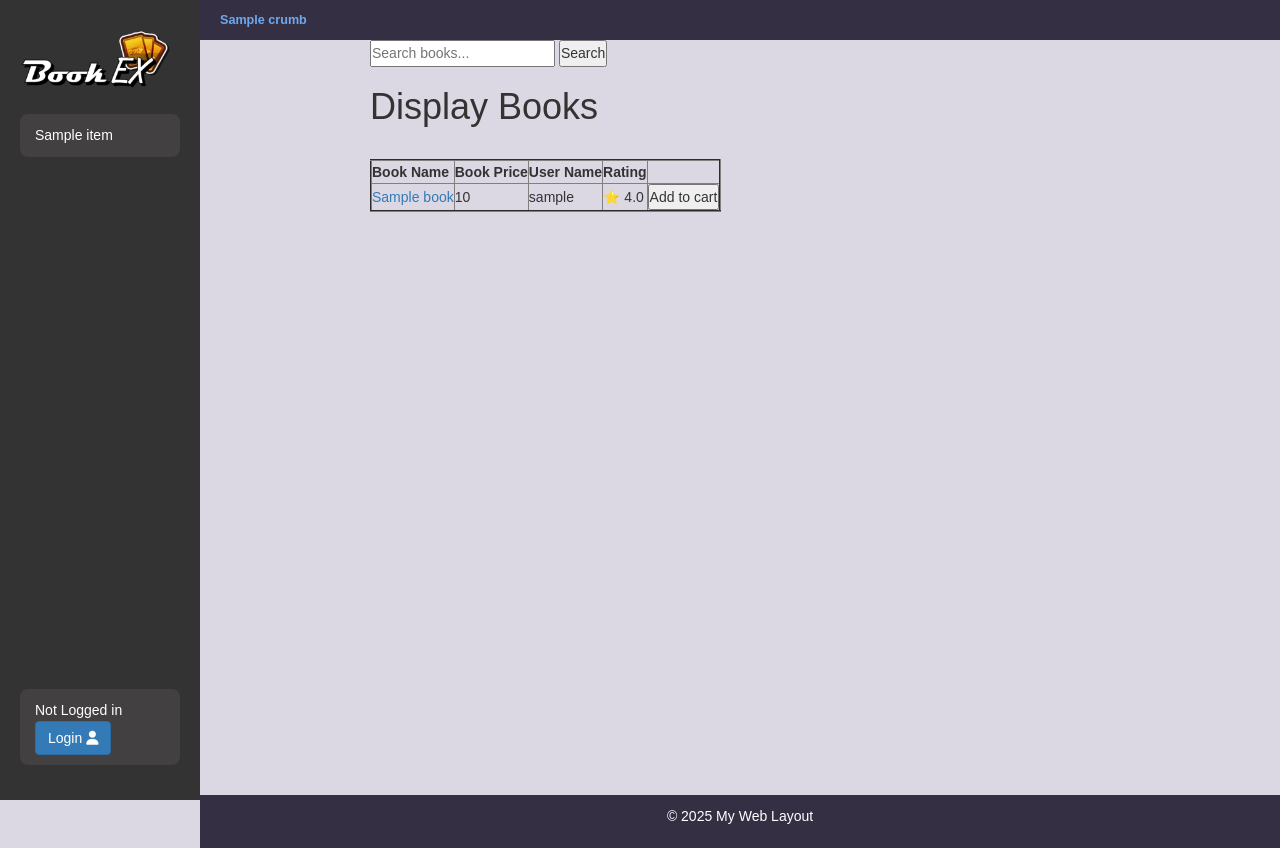
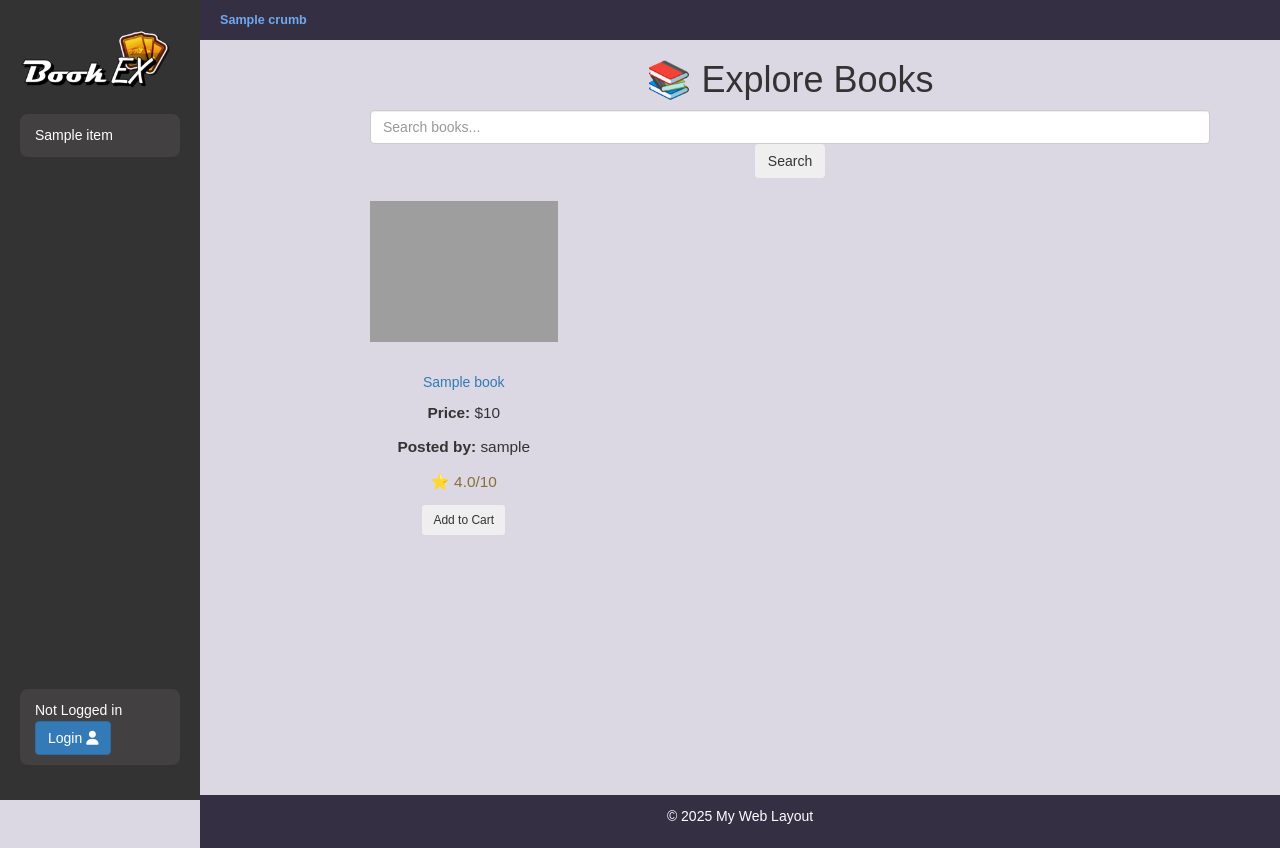
Before and after one commit to jmiralo84/BookEx, a Django app: template bookEx/templates/bookMng/displaybooks.html in a window 1280 px wide. Run offline with Django 3.2, Linux system fonts and the light colour scheme; the template is opened without the code that fills it: most values are stand-ins (such as "Sample title", 1, 10 or a date in 2020); some libraries are stand-ins or nearby versions; grey boxes are pictures that could not be loaded.

Commit message:
Updated Ui to remove table view

```diff
--- a/bookEx/templates/bookMng/displaybooks.html
+++ b/bookEx/templates/bookMng/displaybooks.html
@@ -2,45 +2,47 @@
 {% load static %}
 
 {% block content %}
-<form method="get" action="{% url 'displaybooks' %}">
-    <input type="text" name="q" value="{{ query }}" placeholder="Search books..."/>
-    <button type="submit">Search</button>
+<div class="text-center">
+    <h1 class="mb-4">📚 Explore Books</h1>
+
+    <form method="get" action="{% url 'displaybooks' %}" class="mb-5 d-flex justify-content-center">
+        <input type="text" name="q" value="{{ query }}" class="form-control w-50 me-2" placeholder="Search books...">
+        <button type="submit" class="btn btn-outline-primary">Search</button>
     </form>
 
-<h1>Display Books</h1>
-<br>
-<table border="2">
-    <tr>
-        <th>Book Name</th>
-        <th>Book Price</th>
-        <th>User Name</th>
-        <th>Rating</th>
-        <th></th>
-    </tr>
+    <div class="row justify-content-center">
+        {% for book in books %}
+        <div class="col-md-3 mb-4">
+            <div class="card h-100 shadow-sm border-0">
+                <div class="card-img-container" style="position: relative; width: 100%; padding-top: 100%; overflow: hidden;">
+                    <img src="{% static book.pic_path %}" alt="{{ book.name }}"
+                         style="position: absolute; top: 0; left: 0; width: 100%; height: 100%; object-fit: contain;" />
+                </div>
 
-    {% for book in books %}
-    <tr>
-        <td><a href="{% url 'book_detail' book.id %}">{{ book.name }}</a></td>
-        <td>
-            {{ book.price }}
-        </td>
-        <td>
-            {{ book.username }}
-        </td>
-        <td>
+                <div class="card-body text-center">
+                    <h5 class="card-title mb-2">
+                        <a href="{% url 'book_detail' book.id %}" class="text-decoration-none">{{ book.name }}</a>
+                    </h5>
+                    <p class="card-text mb-1"><strong>Price:</strong> ${{ book.price }}</p>
+                    <p class="card-text mb-1"><strong>Posted by:</strong> {{ book.username|default:"Anonymous" }}</p>
+                    <p class="card-text">
                         {% if book.avg_rating %}
-                ⭐ {{ book.avg_rating|floatformat:1 }}
+                            <span class="text-warning">⭐ {{ book.avg_rating|floatformat:1 }}/10</span>
                         {% else %}
-                <span class="text-muted">N/A</span>
+                            <span class="text-muted">No ratings</span>
                         {% endif %}
-        </td>
-        <td>
-            <form action="{% url 'add_to_cart' book.id %}" method="post" style="margin:0">
+                    </p>
+                </div>
+
+                <div class="card-footer bg-white border-0 text-center">
+                    <form action="{% url 'add_to_cart' book.id %}" method="post">
                         {% csrf_token %}
-                <button type="submit">Add to cart</button>
+                        <button type="submit" class="btn btn-sm btn-outline-success">Add to Cart</button>
                     </form>
-        </td>
-    </tr>
+                </div>
+            </div>
+        </div>
         {% endfor %}
-</table>
+    </div>
+</div>
 {% endblock content %}
```
Lines whose indentation alone changed are shown as unchanged.
